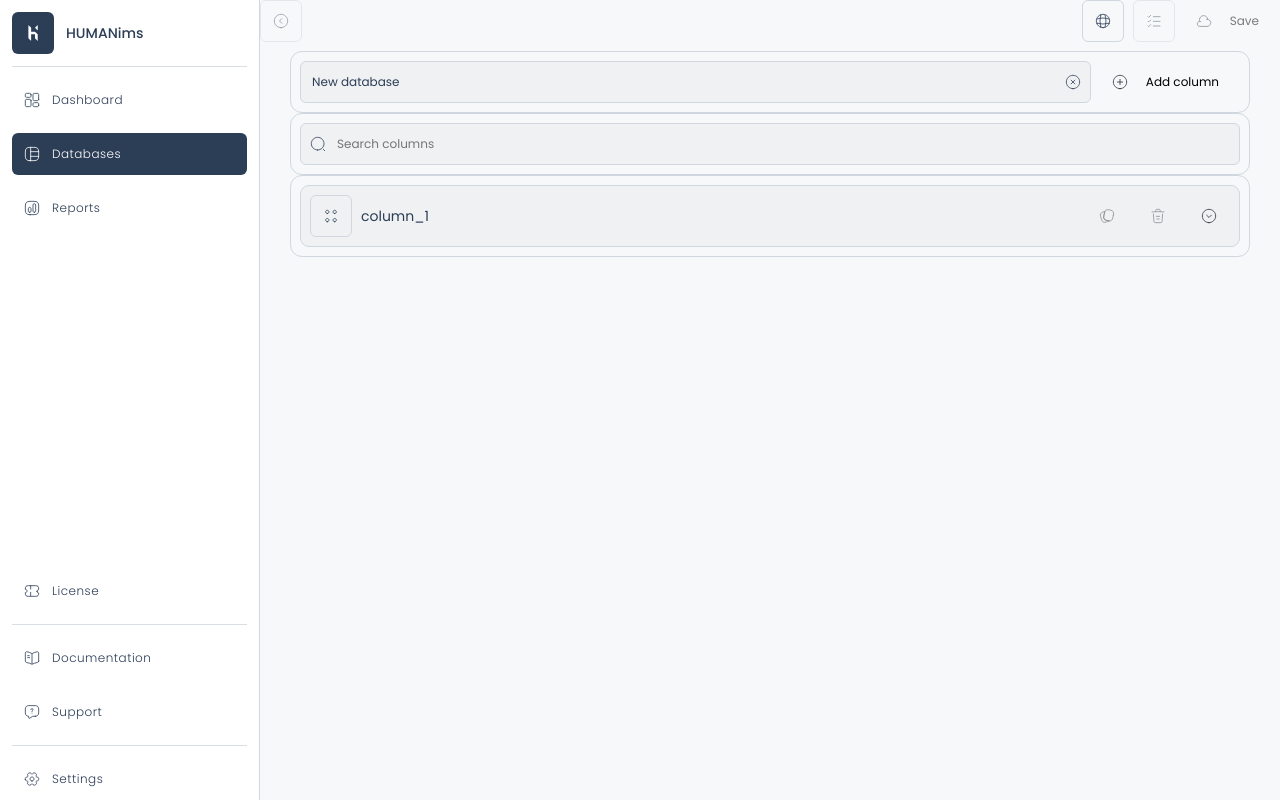
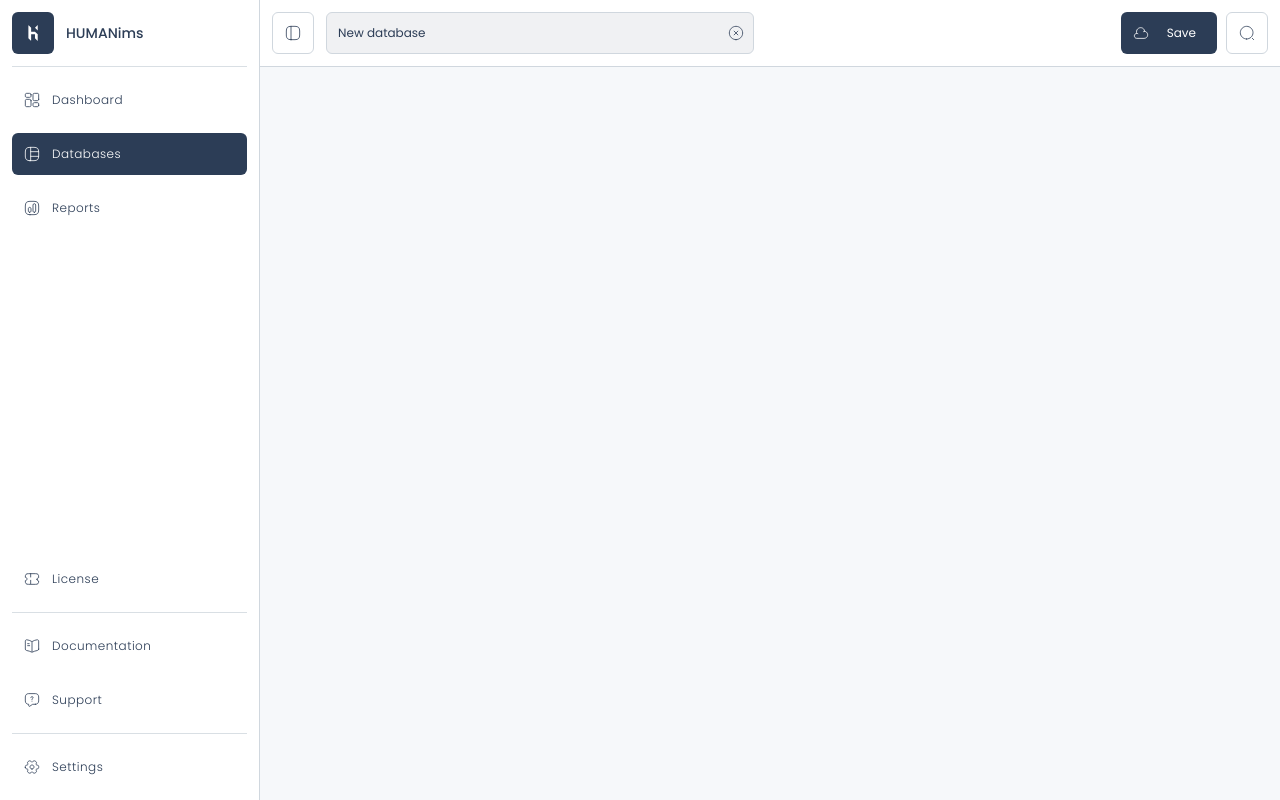
Before and after one commit to komiakov/HUMAINims_Vue, a Nuxt app: page /databases/new in a window 1280 px wide. Built offline with nearby package versions, Linux system fonts and the light colour scheme.

Commit message:
more redesign

```diff
--- a/app/assets/globals.scss
+++ b/app/assets/globals.scss
@@ -24,7 +24,7 @@ body {
   display: flex;
   align-items: center;
   justify-content: space-between;
-  gap: 12px;
+  gap: 9px;
   section {
     display: flex;
     align-items: center;
--- a/app/components/hmnButton.vue
+++ b/app/components/hmnButton.vue
@@ -106,6 +106,7 @@ function handleClick(event: Event) {
 
     &.primary {
         border-color: var(--brdr-color);
+
         .hmn-button__icon svg path {
             stroke: var(--accent);
         }
@@ -113,8 +114,21 @@ function handleClick(event: Event) {
         .hmn-button__label {
             color: var(--ft-main);
         }
+
         @include hover() {
             background-color: var(--bg-item-main);
+        }
+    }
+
+    &.accent {
+        background-color: var(--accent);
+
+        .hmn-button__icon svg path {
+            stroke: var(--white);
+        }
+
+        .hmn-button__label {
+            color: var(--white);
         }
     }
 
--- a/app/components/hmnDropdown.vue
+++ b/app/components/hmnDropdown.vue
@@ -66,6 +66,7 @@ onBeforeUnmount(() => {
         padding: 6px;
         border: 1px solid var(--brdr-color);
         border-radius: 9px;
+        background-color: var(--bg-secondary);
 
         .hmn-button {
             height: 36px;
@@ -83,16 +84,4 @@ onBeforeUnmount(() => {
         }
     }
 }
-
-[data-theme="light"] {
-    .hmn-dropdown__body {
-        background-color: var(--bg-main);
-    }
-}
-
-[data-theme="dark"] {
-    .hmn-dropdown__body {
-        background-color: var(--bg-secondary);
-    }
-}
 </style>
--- a/app/components/hmnHeader.vue
+++ b/app/components/hmnHeader.vue
@@ -4,31 +4,56 @@ const { sidebarIsMinimal } = useSidebar()
 </script>
 
 <template>
-  <header class="container-flex">
+    <header class="container-flex">
         <section>
-            <HmnButton icon-left="sidebar" @click="sidebarIsMinimal = !sidebarIsMinimal"/>
+            <HmnButton icon-left="sidebar" @click="sidebarIsMinimal = !sidebarIsMinimal" />
+            <slot name="header-left"></slot>
             <span id="header__page-name">
                 <slot name="header-page-name"></slot>
             </span>
         </section>
         <section>
-            <HmnButton icon-left="search"/>
-            <HmnButton icon-left="notification"/>
+            <slot name="header-right"></slot>
+            <HmnButton icon-left="search" />
         </section>
     </header>
 </template>
 
 <style>
-header{
+header {
     background: var(--bg-secondary);
     padding: 12px;
     border-bottom: 1px solid var(--brdr-color);
 
-    #header__page-name {
-        font-size: 14px;
-        font-weight: 500;
-        color: var(--ft-main);
-        cursor: default;
+    section:nth-child(1) {
+        gap: 12px;
+        #header__page-name {
+            font-size: 16px;
+            font-weight: 500;
+            color: var(--ft-main);
+            cursor: default;
+        }
+    }
+}
+
+@media (max-width: 719px) {
+    header {
+        section:nth-child(1) {
+            flex: 1;
+        }
+
+    }
+}
+
+@media (min-width: 720px) {
+    header {
+        section {
+            flex: 1;
+            &:nth-child(2) {
+                justify-content: end;
+            }
+        }
+
     }
 }
 </style>
--- a/app/components/hmnSidebar.vue
+++ b/app/components/hmnSidebar.vue
@@ -84,7 +84,6 @@ const isActive = (path: string) => {
     background: var(--bg-secondary);
     padding: 12px;
     transition: .3s all;
-    padding-bottom: env(safe-area-inset-bottom);
 
     &,
     .navigation-top,
--- a/app/layouts/default.vue
+++ b/app/layouts/default.vue
@@ -27,6 +27,4 @@
 
     }
 }
-
-@media (max-width: 719px) {}
 </style>
--- a/app/pages/databases/index.vue
+++ b/app/pages/databases/index.vue
@@ -1,17 +1,16 @@
 <template>
-    <div id="functional-panel" class="container-flex">
-        <section>
-            <hmn-dropdown label="Create" icon-left="add" type="accent" alignment="left">
+    <HmnHeader>
+        <template #header-left>
+            <HmnDropdown label="Create" type="accent mbl-hide" icon-left="add" alignment="left">
                 <template #>
-                    <hmn-button label="Database" icon-left="database" link="/databases/new"  />
-                    <hmn-button label="Folder" icon-left="addFolder" :disabled="true" />
+                    <HmnButton label="Database" icon-left="database" link="/databases/new" />
+                    <HmnButton label="Folder" icon-left="addFolder" :disabled="true" />
                 </template>
-            </hmn-dropdown>
-        </section>
-        <section>
+            </HmnDropdown>
 
-        </section>
-    </div>
+        </template>
+        <template #header-page-name>Databases</template>
+    </HmnHeader>
 </template>
 
 <style lang="scss">
--- a/app/pages/databases/new.vue
+++ b/app/pages/databases/new.vue
@@ -1,150 +1,18 @@
-<script lang="ts" setup>
-import draggable from "vuedraggable"
-import { useIcons } from "@/utils/useIcons";
-const { database, addColumn, resetDatabase } = useColumns()
-const icons = useIcons()
-
-const translationMenuIsOpen = ref(false)
-
-const searchLanguage = ref("")
-
-
-onMounted(() => {
-    addColumn()
-})
-
-onBeforeUnmount(() => {
-    resetDatabase()
-})
+<script setup lang="ts">
+const { database } = useColumns()
 </script>
 
 <template>
-    <div id="functional-panel" class="container-flex">
-        <section>
-            <hmn-button icon-left="arrowLeft" :disabled="true" />
-        </section>
-        <section>
-            <hmn-button icon-left="translator" @click="translationMenuIsOpen = true" />
-            <hmn-button icon-left="editForm" :disabled="true" />
-            <hmn-button label="Save" icon-left="save" type="accent" :disabled="true" />
-        </section>
-    </div>
-
-    <div id="ims-body">
-        <div id="database-name-add-column">
-            <hmn-input placeholder="Database name" v-model="database.name.value" />
-            <hmn-button label="Add column" icon-left="add" type="accent" class="mbl-hide" @click="addColumn" />
-        </div>
-        <div id="search-columns">
-            <hmn-input placeholder="Search columns" icon="search" />
-        </div>
-        <draggable v-if="database?.columns" class="scroll" v-model="database.columns" item-key="id" handle=".move"
-            animation="200">
-            <template #item="{ element }">
-                <hmn-column :key="element.id" :columnId="element.id" />
-            </template>
-        </draggable>
-    </div>
-
-    <transition name="dropdown-fade">
-        <div v-show="translationMenuIsOpen" id="traslations-menu">
-            <div id="traslations-menu__background"></div>
-            <div id="traslations-menu__body">
-                <div id="traslations-menu__body__header" class="container-flex">
-                    <section>
-                        <span id="traslations-menu__body__header__label">Add translation</span>
-                    </section>
-                    <section>
-                        <hmn-button icon-left="close" @click="translationMenuIsOpen = false" />
-                    </section>
-                </div>
-                <hr>
-                <hmn-input placeholder="Search" icon="search" v-model="searchLanguage" />
-            </div>
-        </div>
-    </transition>
+    <HmnHeader>
+        <template #header-left>
+            <hmn-input v-model="database.name.value" />
+        </template>
+        <template #header-right>
+            <hmn-button icon-left="save" label="Save" type="accent mbl-hide"/>
+        </template>
+    </HmnHeader>
 </template>
 
 <style lang="scss">
-#ims-body {
-    grid-template-rows: auto auto 1fr;
-    padding: 9px;
 
-    #database-name-add-column,
-    #search-columns {
-        display: flex;
-    }
-
-    #database-name-add-column {
-        gap: 9px;
-
-        :nth-child(1) {
-            flex: 1;
-        }
-    }
-
-    #database-name-add-column,
-    #search-columns,
-    .scroll {
-        max-width: 960px;
-        width: 100%;
-        margin: 0 auto;
-        padding: 9px;
-        background-color: var(--bg-main);
-        border: 1px solid var(--brdr-color);
-        border-radius: 12px;
-    }
-}
-
-#traslations-menu {
-    z-index: 99998;
-
-    &,
-    #traslations-menu__background {
-        position: absolute;
-        top: 0;
-        width: 100vw;
-        height: 100vh;
-        white-space: nowrap;
-        overflow: hidden;
-    }
-
-    #traslations-menu__background {
-        background-color: #000000;
-        opacity: .5;
-    }
-
-    #traslations-menu__body {
-        position: absolute;
-        z-index: 99999;
-        display: grid;
-        align-items: start;
-        align-content: start;
-        gap: 18px;
-        right: 0;
-        height: 100vh;
-        padding: 12px 18px;
-        background-color: var(--bg-main);
-
-        #traslations-menu__body__header__label {
-            font-weight: 300;
-            font-size: 18px;
-            color: var(--ft-main);
-            cursor: default;
-        }
-
-    }
-}
-
-@media (max-width: 719px) {
-    #traslations-menu__body {
-        width: 100vw;
-    }
-}
-
-@media (min-width: 720px) {
-    #traslations-menu__body {
-        width: 420px;
-    }
-}
 </style>
--- a/app/pages/reports/index.vue
+++ b/app/pages/reports/index.vue
@@ -1,17 +1,7 @@
 <template>
-    <div id="functional-panel" class="container-flex">
-        <section>
-            <hmn-dropdown label="Create" icon-left="add" type="accent" alignment="left">
-                <template #>
-                    <hmn-button label="Report" icon-left="report" :disabled="true" />
-                    <hmn-button label="Folder" icon-left="addFolder" :disabled="true" />
-                </template>
-            </hmn-dropdown>
-        </section>
-        <section>
-
-        </section>
-    </div>
+    <HmnHeader>
+        <template #header-page-name>Reports</template>
+    </HmnHeader>
 </template>
 
 <style lang="scss">
```
